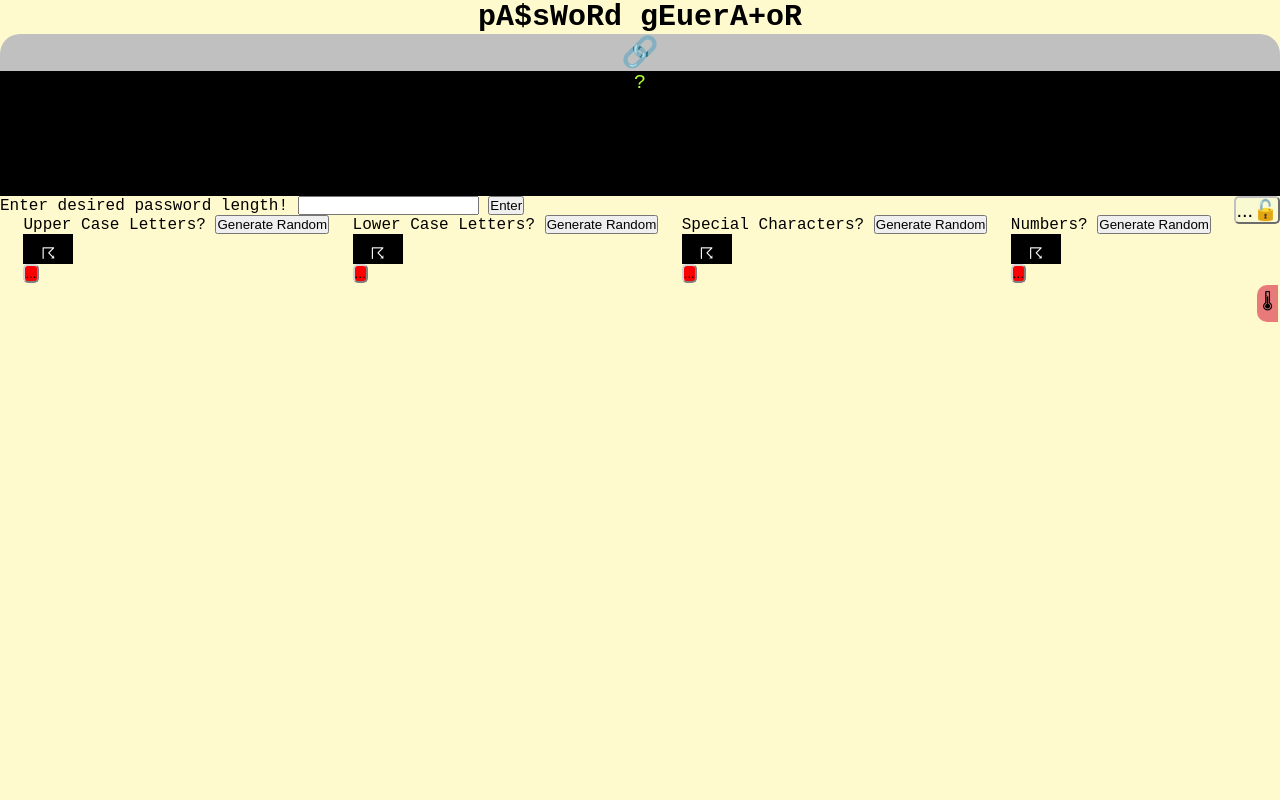
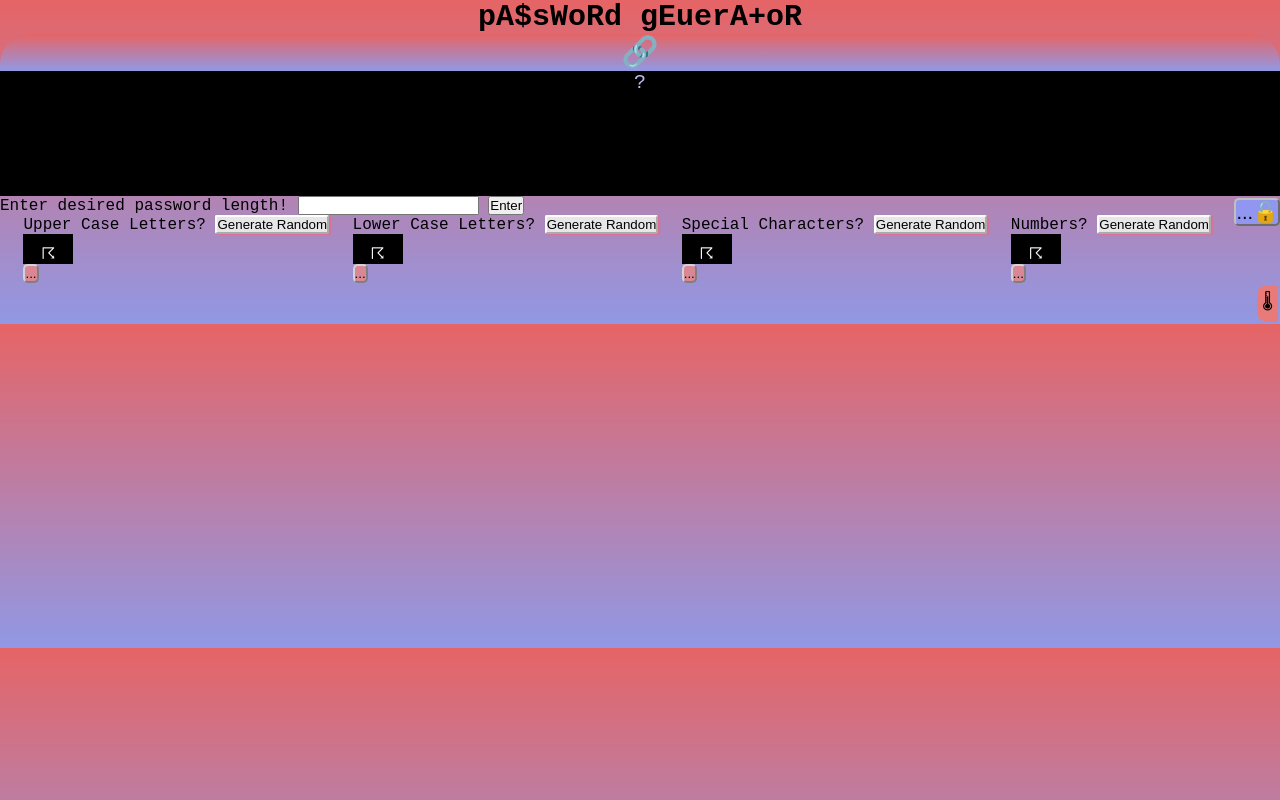
Before and after one commit to kaylacasale/generate-password, a plain HTML site: page index.html in a window 1280 px wide. Drawn offline with Linux system fonts and the light colour scheme.

Commit message:
added styling

```diff
--- a/assets/css/style.css
+++ b/assets/css/style.css
@@ -7,7 +7,7 @@
 body {
     font-family: 'Courier New', Courier, monospace;
     color: black;
-    background-color: lemonchiffon;
+    background: linear-gradient(#e66465, #9198e5);
 }
 
 
@@ -27,18 +27,18 @@ header div {
 
 .displayPassword {
     text-align: center;
-    background-color: silver;
-    border-radius: 20px 20px 0px 0px;
+    background: linear-gradient(#e66465, #9198e5);
+    border-radius: 30px 30px 0px 0px;
     color: darkgoldenrod;
     font-family: 'Courier New', Courier, monospace;
     font-size: 30px;
-    border-color: lightgoldenrodyellow;
+    border-color: #ae5858;
 }
 
 .password {
     background-color: black;
     text-align: center;
-    color: greenyellow;
+    color: #b9bbeb;
     font-size: 20px;
     height: 600px inherit;
     width: 100%;
@@ -47,10 +47,11 @@ header div {
 
 .addedCharacters {
     float: right;
-    background-color: lightgoldenrodyellow;
+    background-color: #9196f0;
     border-radius: 5px;
     border-color: silver;
     font-size: 20px;
+    margin-top: 2px;
 }
 
 form {
@@ -60,13 +61,41 @@ form {
     justify-content: space-evenly;
 }
 
+.upperBtn {
+    border-color: white;
+    border-radius: 2px;
+    background-color: #E7E7E7;
+    box-shadow: 2px 1px 1px palevioletred;
+}
+
+.lowerBtn {
+    border-color: white;
+    border-radius: 2px;
+    background-color: #E7E7E7;
+    box-shadow: 2px 1px 1px palevioletred;
+}
+
+.specialBtn {
+    border-color: white;
+    border-radius: 2px;
+    background-color: #E7E7E7;
+    box-shadow: 2px 1px 1px palevioletred;
+}
+
+.numberBtn {
+    border-color: white;
+    border-radius: 2px;
+    background-color: #E7E7E7;
+    box-shadow: 2px 1px 1px palevioletred;
+}
+
 .displayRandomUpper {
     background-color: black;
     height: inherit;
     width: 50px;
     color: white;
     text-align: center;
-    padding-top: 10px;
+    padding-top: 10px
 }
 
 .displayRandomLower {
@@ -97,28 +126,28 @@ form {
 }
 
 .addUpper {
-    background-color: red;
+    background-color: #D98794;
     border-radius: 5px;
     border-color: lightgray;
     width: inherit;
 }
 
 .addLower {
-    background-color: red;
+    background-color: #D98794;
     border-radius: 5px;
     border-color: lightgray;
     width: inherit;
 }
 
 .addSpecial {
-    background-color: red;
+    background-color: #D98794;
     border-radius: 5px;
     border-color: lightgray;
     width: inherit;
 }
 
 .addNumber {
-    background-color: red;
+    background-color: #D98794;
     border-radius: 5px;
     border-color: lightgray;
     width: inherit
```
Also changed, not shown: assets/images/ios-wallpaper.png (added), 3 other files.
